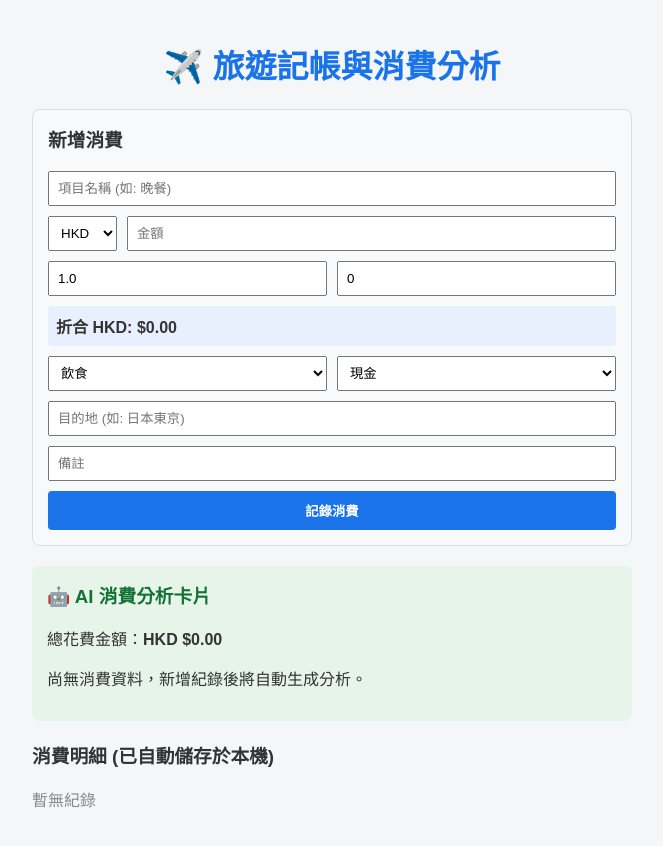
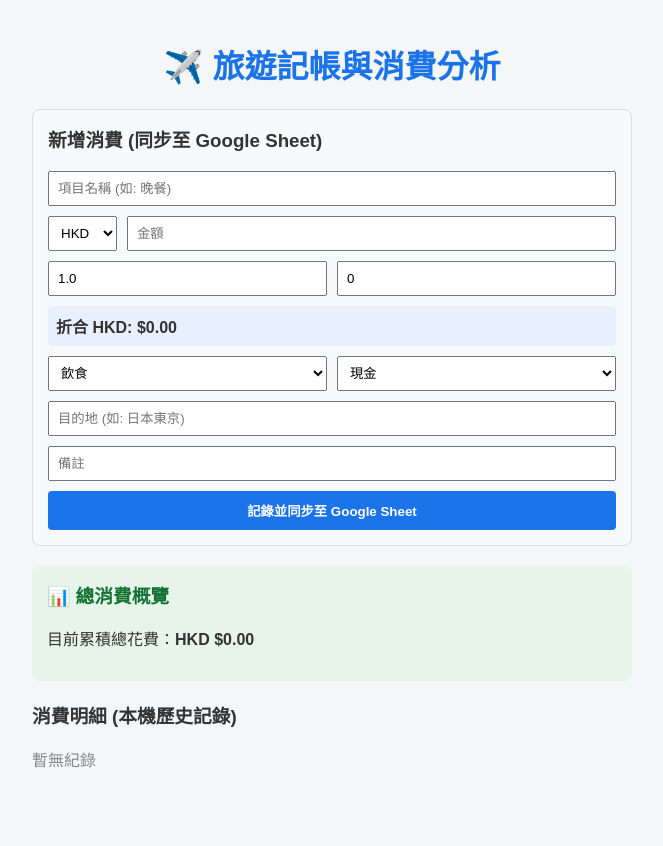
Before and after one commit to tingtsz124/Travel-Accounting, a Next.js app: page / in a window 1280 px wide. Shown: the whole page, without its empty margins (308-971 px from the left). After the commit the page ends 807 px from the top, so only its background shows below. Built offline with nearby package versions, Linux system fonts and the light colour scheme.

Commit message:
Update page.js

```diff
--- a/app/page.js
+++ b/app/page.js
@@ -1,5 +1,8 @@
 'use client';
 import { useState, useEffect, useMemo } from 'react';
+
+// ⚠️ 請將下方網址替換為你在 Google Apps Script 取得的部署網址
+const GOOGLE_SCRIPT_URL = 'https://script.google.com/macros/s/AKfycbxPylNFwH94mMWD0PEhxVzCVQkIffukv28r5GcxosiBvDdcQrZRlVSnWsv-yFrUvnaHvQ/exec';
 
 const CURRENCIES = ['HKD', 'MOP', 'KRW', 'JPY', 'TWD', 'RMB', 'MYR', 'SGD'];
 const CATEGORIES = ['飲食', '交通', '機票', '酒店', 'ZB1', '門票', '娛樂', '購物', '雜項'];
@@ -8,6 +11,7 @@ const PAYMENT_METHODS = ['AE', 'MOX', '工商銀聯', '大西洋', '大豐', '
 export default function Home() {
   const [expenses, setExpenses] = useState([]);
   const [isLoaded, setIsLoaded] = useState(false);
+  const [isSubmitting, setIsSubmitting] = useState(false);
 
   const [form, setForm] = useState({
     item: '',
@@ -22,20 +26,14 @@ export default function Home() {
     note: ''
   });
 
-  // 1. 首次載入網頁時，從 LocalStorage 讀取舊資料
   useEffect(() => {
     const saved = localStorage.getItem('travel_expenses');
     if (saved) {
-      try {
-        setExpenses(JSON.parse(saved));
-      } catch (e) {
-        console.error('Failed to parse saved expenses');
-      }
+      try { setExpenses(JSON.parse(saved)); } catch (e) {}
     }
     setIsLoaded(true);
   }, []);
 
-  // 2. 當資料有更新時，自動儲存至 LocalStorage
   useEffect(() => {
     if (isLoaded) {
       localStorage.setItem('travel_expenses', JSON.stringify(expenses));
@@ -49,31 +47,40 @@ export default function Home() {
     return (amt * rate + fee).toFixed(2);
   }, [form.amount, form.exchangeRate, form.actualFeeHKD]);
 
-  const handleSubmit = (e) => {
+  const handleSubmit = async (e) => {
     e.preventDefault();
     if (!form.item || !form.amount) return;
 
+    setIsSubmitting(true);
     const newExpense = {
       id: Date.now(),
       ...form,
       amountHKD: parseFloat(calculatedHKD)
     };
 
+    // 1. 同步寫入 Google Sheets
+    if (GOOGLE_SCRIPT_URL && GOOGLE_SCRIPT_URL !== 'YOUR_GOOGLE_SCRIPT_URL') {
+      try {
+        await fetch(GOOGLE_SCRIPT_URL, {
+          method: 'POST',
+          mode: 'no-cors',
+          headers: { 'Content-Type': 'application/json' },
+          body: JSON.stringify(newExpense),
+        });
+      } catch (err) {
+        console.error('Failed to sync to Google Sheet:', err);
+      }
+    }
+
+    // 2. 更新本地端狀態
     setExpenses([newExpense, ...expenses]);
     setForm(prev => ({ ...prev, item: '', amount: '', note: '' }));
+    setIsSubmitting(false);
   };
 
   const deleteExpense = (id) => {
     setExpenses(expenses.filter(e => e.id !== id));
   };
-
-  const categoryTotals = useMemo(() => {
-    const totals = {};
-    expenses.forEach(e => {
-      totals[e.category] = (totals[e.category] || 0) + e.amountHKD;
-    });
-    return totals;
-  }, [expenses]);
 
   const grandTotal = useMemo(() => {
     return expenses.reduce((sum, e) => sum + e.amountHKD, 0);
@@ -83,9 +90,8 @@ export default function Home() {
     <div style={{ maxWidth: '600px', margin: '0 auto', padding: '20px', fontFamily: 'sans-serif', color: '#333' }}>
       <h1 style={{ textAlign: 'center', color: '#1a73e8' }}>✈️ 旅遊記帳與消費分析</h1>
 
-      {/* 記帳表單 */}
       <form onSubmit={handleSubmit} style={{ background: '#f8f9fa', padding: '15px', borderRadius: '8px', marginBottom: '20px', border: '1px solid #ddd' }}>
-        <h3 style={{ marginTop: 0 }}>新增消費</h3>
+        <h3 style={{ marginTop: 0 }}>新增消費 (同步至 Google Sheet)</h3>
         <div style={{ display: 'grid', gap: '10px' }}>
           <input placeholder="項目名稱 (如: 晚餐)" value={form.item} onChange={e => setForm({...form, item: e.target.value})} required style={{ padding: '8px' }} />
 
@@ -117,33 +123,19 @@ export default function Home() {
           <input placeholder="目的地 (如: 日本東京)" value={form.destination} onChange={e => setForm({...form, destination: e.target.value})} style={{ padding: '8px' }} />
           <input placeholder="備註" value={form.note} onChange={e => setForm({...form, note: e.target.value})} style={{ padding: '8px' }} />
 
-          <button type="submit" style={{ padding: '10px', background: '#1a73e8', color: 'white', border: 'none', borderRadius: '4px', cursor: 'pointer', fontWeight: 'bold' }}>
-            記錄消費
+          <button type="submit" disabled={isSubmitting} style={{ padding: '10px', background: isSubmitting ? '#ccc' : '#1a73e8', color: 'white', border: 'none', borderRadius: '4px', cursor: 'pointer', fontWeight: 'bold' }}>
+            {isSubmitting ? '儲存中...' : '記錄並同步至 Google Sheet'}
           </button>
         </div>
       </form>
 
-      {/* 統計與 AI 分析 */}
       <div style={{ background: '#e6f4ea', padding: '15px', borderRadius: '8px', marginBottom: '20px' }}>
-        <h3 style={{ marginTop: 0, color: '#137333' }}>🤖 AI 消費分析卡片</h3>
-        <p>總花費金額：<strong>HKD ${grandTotal.toFixed(2)}</strong></p>
-        {expenses.length > 0 ? (
-          <div>
-            <p>目前記錄了 <strong>{expenses.length}</strong> 筆消費。消費比例最高的類別統計如下：</p>
-            <ul>
-              {Object.entries(categoryTotals).map(([cat, total]) => (
-                <li key={cat}><strong>{cat}</strong>: HKD ${total.toFixed(2)} ({((total / grandTotal) * 100).toFixed(1)}%)</li>
-              ))}
-            </ul>
-          </div>
-        ) : (
-          <p>尚無消費資料，新增紀錄後將自動生成分析。</p>
-        )}
+        <h3 style={{ marginTop: 0, color: '#137333' }}>📊 總消費概覽</h3>
+        <p>目前累積總花費：<strong>HKD ${grandTotal.toFixed(2)}</strong></p>
       </div>
 
-      {/* 歷史列表 */}
       <div>
-        <h3>消費明細 (已自動儲存於本機)</h3>
+        <h3>消費明細 (本機歷史記錄)</h3>
         {expenses.length === 0 ? <p style={{ color: '#888' }}>暫無紀錄</p> : (
           <ul style={{ paddingLeft: '0', listStyle: 'none' }}>
             {expenses.map(e => (
```
